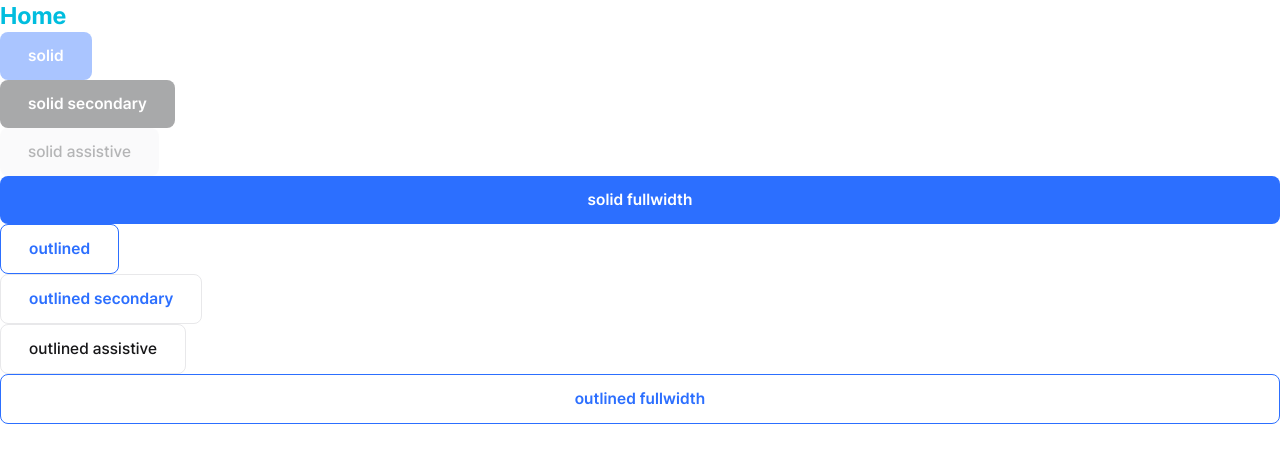
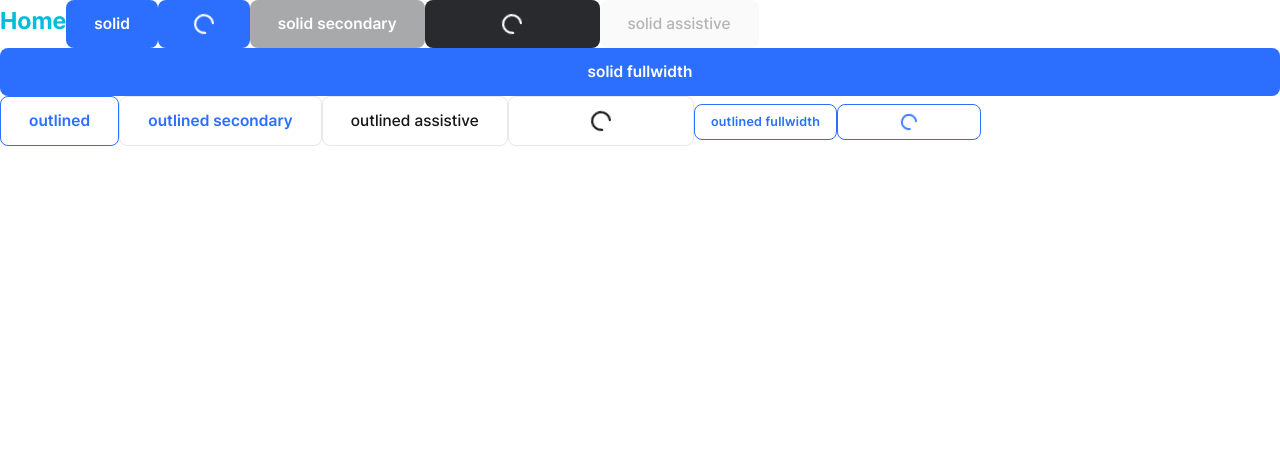
Before and after one commit to gustn99/ai-lex-web, a React (Vite) app: page / in a window 1280 px wide. Shown: the top 462 px of the page. Built offline with nearby package versions, Linux system fonts and the light colour scheme.

Commit message:
feat: 로딩 아이콘 추가

```diff
--- a/src/components/common/Button.tsx
+++ b/src/components/common/Button.tsx
@@ -1,4 +1,5 @@
 import clsx from 'clsx';
+import LoadingIcon from './LoadingIcon';
 
 export interface ButtonProps {
 	appearance: 'solid' | 'outlined';
@@ -64,17 +65,23 @@ export default function Button({
 		<button
 			disabled={disabled}
 			className={clsx(
-				'relative flex items-center justify-center overflow-hidden rounded-lg disabled:opacity-40',
+				'relative overflow-hidden rounded-lg disabled:opacity-40',
 				fullWidth && 'w-full',
 				buttonStyle[appearance][variant],
-				buttonSize[size],
 				interaction['base'],
 				interaction[appearance],
 			)}
 		>
-			{leadingIcon && <img src={leadingIcon} alt="" className={iconSize[size]} />}
-			{children}
-			{trailingIcon && <img src={trailingIcon} alt="" className={iconSize[size]} />}
+			<div className={clsx('flex items-center justify-center', loading && 'invisible', buttonSize[size])}>
+				{leadingIcon && <img src={leadingIcon} alt="" className={iconSize[size]} />}
+				{children}
+				{trailingIcon && <img src={trailingIcon} alt="" className={iconSize[size]} />}
+			</div>
+			{loading && (
+				<div className={clsx('absolute top-1/2 left-1/2 -translate-1/2', iconSize[size])}>
+					<LoadingIcon />
+				</div>
+			)}
 		</button>
 	);
 }
--- /dev/null
+++ b/src/components/common/LoadingIcon.tsx
@@ -0,0 +1,16 @@
+export default function LoadingIcon() {
+	return (
+		<svg viewBox="0 0 18 18" fill="none" xmlns="http://www.w3.org/2000/svg" className="animate-spin">
+			<circle
+				cx="9"
+				cy="9"
+				r="8"
+				stroke="currentColor"
+				strokeWidth="2"
+				strokeLinecap="round"
+				strokeDasharray="37.7 12.6"
+				transform="rotate(-90 9 9)"
+			/>
+		</svg>
+	);
+}
--- a/src/pages/Home/Home.tsx
+++ b/src/pages/Home/Home.tsx
@@ -4,10 +4,14 @@ export default function Home() {
 	return (
 		<div className="text-accent-background-cyan text-2xl font-bold">
 			Home
-			<Button appearance="solid" disabled>
+			<Button appearance="solid">solid</Button>
+			<Button appearance="solid" loading>
 				solid
 			</Button>
 			<Button appearance="solid" variant="secondary" disabled>
+				solid secondary
+			</Button>
+			<Button appearance="solid" variant="secondary" loading>
 				solid secondary
 			</Button>
 			<Button appearance="solid" variant="assistive" disabled>
@@ -23,7 +27,13 @@ export default function Home() {
 			<Button appearance="outlined" variant="assistive">
 				outlined assistive
 			</Button>
-			<Button appearance="outlined" fullWidth>
+			<Button appearance="outlined" variant="assistive" loading>
+				outlined assistive
+			</Button>
+			<Button appearance="outlined" size="small">
+				outlined fullwidth
+			</Button>
+			<Button appearance="outlined" size="small" loading>
 				outlined fullwidth
 			</Button>
 		</div>
```
